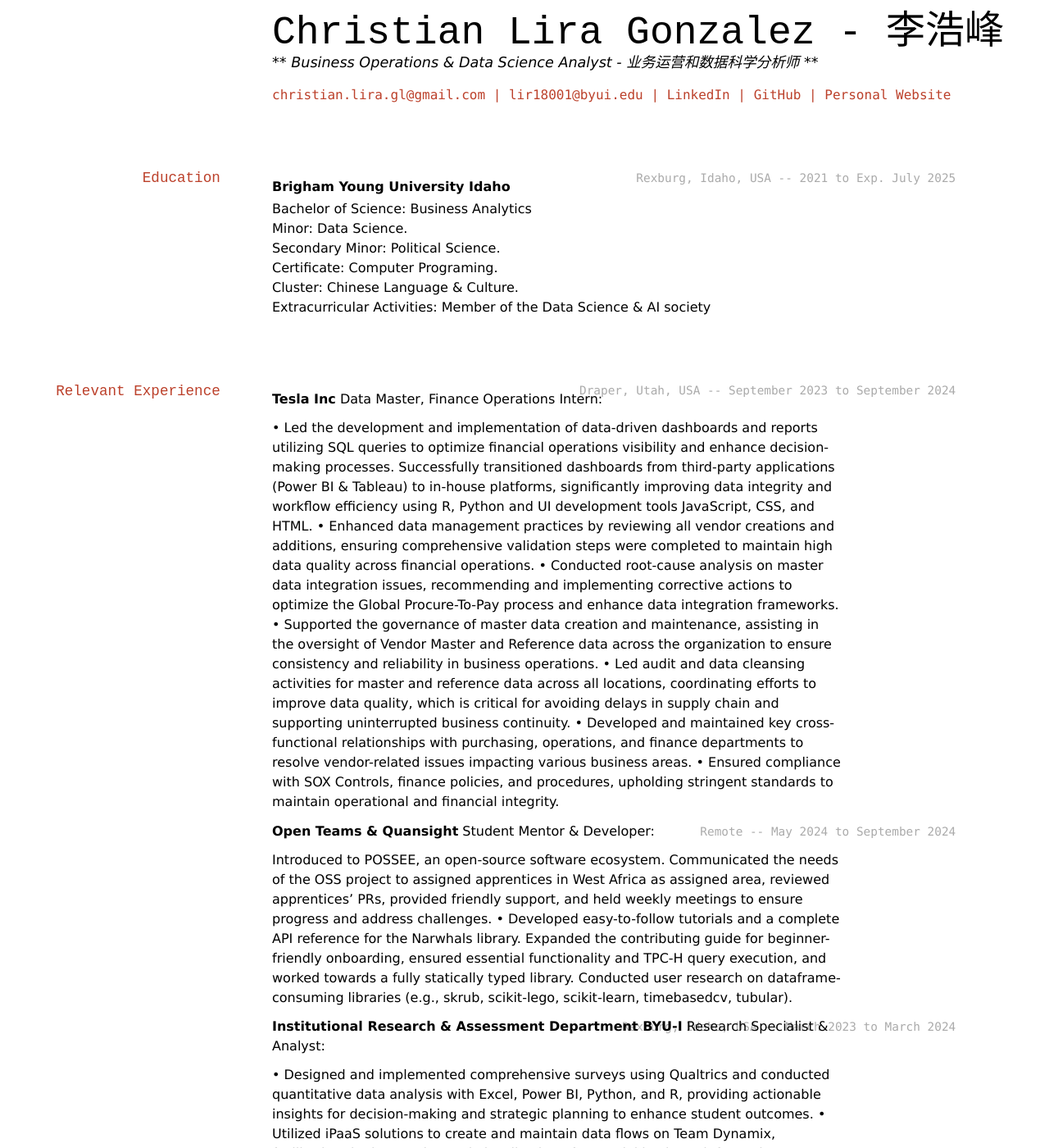
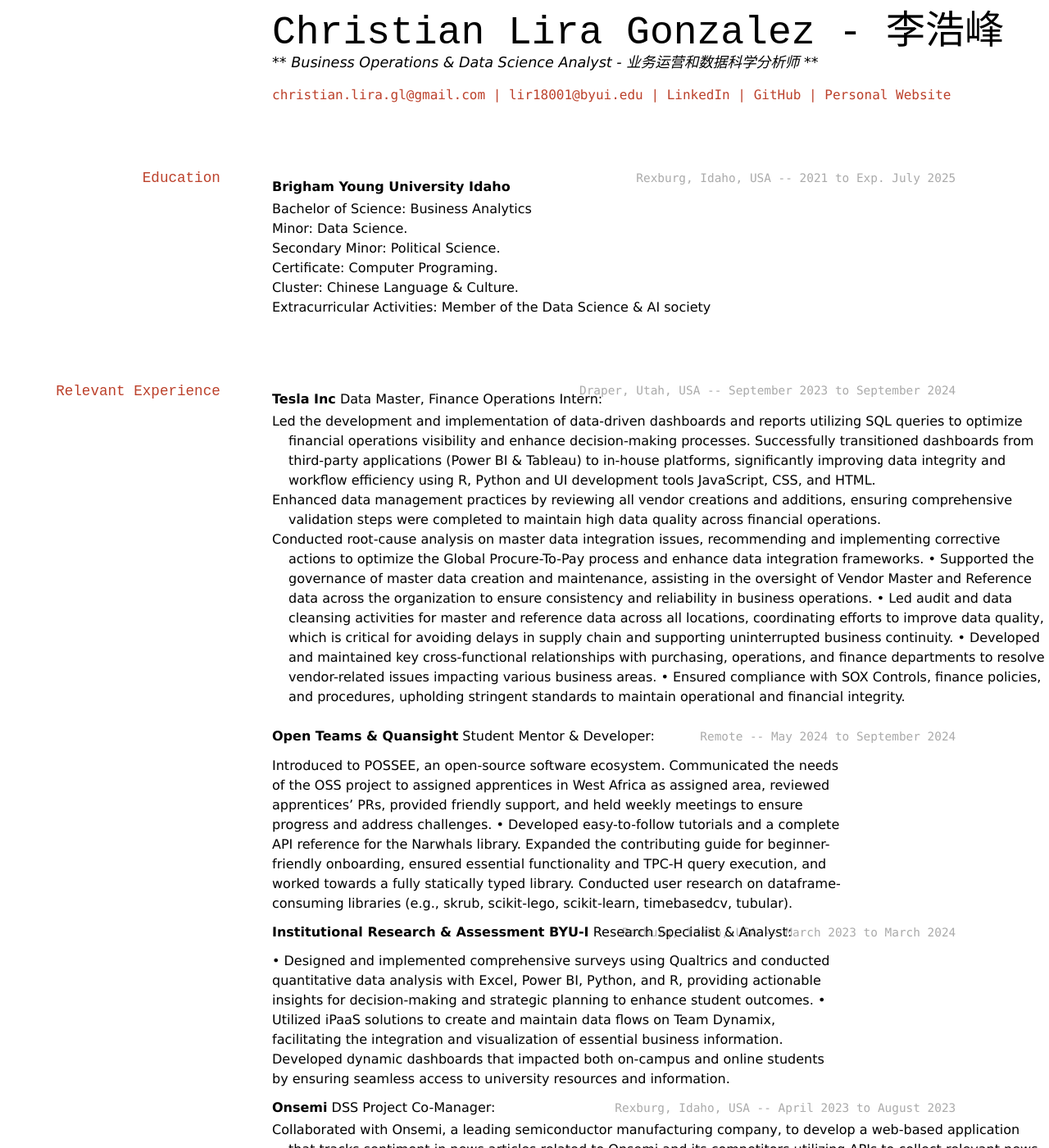
Before and after one commit to ChristianLG2/Christian_Lira_online_resume, a Jekyll site: the page built from docs/index.md, in a window 1280 px wide and 1400 px high. Shown: the whole window at 82% size. Built offline with Jekyll 4.4.1, drawn with Linux system fonts in a browser that asks for light colours.

Commit message:
oct 2024 update

```diff
--- a/docs/index.md
+++ b/docs/index.md
@@ -3,6 +3,9 @@ layout: cv
 title: Christian Lira's Resume
 ---
 # Christian Lira Gonzalez - 李浩峰
+
+
+
 *** Business Operations & Data Science Analyst - 业务运营和数据科学分析师 ***
 
 
@@ -35,14 +38,12 @@ __Brigham Young University Idaho__
 
 `Draper, Utah, USA -- September 2023 to September 2024`
 
-__Tesla Inc__ Data Master, Finance Operations Intern:
+__Tesla Inc__
+Data Master, Finance Operations Intern:
 
-• Led the development and implementation of data-driven dashboards and reports utilizing SQL queries to optimize financial operations visibility
-and enhance decision-making processes. Successfully transitioned dashboards from third-party applications (Power BI & Tableau) to in-house
-platforms, significantly improving data integrity and workflow efficiency using R, Python and UI development tools JavaScript, CSS, and HTML.
-• Enhanced data management practices by reviewing all vendor creations and additions, ensuring comprehensive validation steps were completed
-to maintain high data quality across financial operations.
-• Conducted root-cause analysis on master data integration issues, recommending and implementing corrective actions to optimize the Global
+* Led the development and implementation of data-driven dashboards and reports utilizing SQL queries to optimize financial operations visibility and enhance decision-making processes. Successfully transitioned dashboards from third-party applications (Power BI & Tableau) to in-house platforms, significantly improving data integrity and workflow efficiency using R, Python and UI development tools JavaScript, CSS, and HTML.
+* Enhanced data management practices by reviewing all vendor creations and additions, ensuring comprehensive validation steps were completed to maintain high data quality across financial operations.
+* Conducted root-cause analysis on master data integration issues, recommending and implementing corrective actions to optimize the Global
 Procure-To-Pay process and enhance data integration frameworks.
 • Supported the governance of master data creation and maintenance, assisting in the oversight of Vendor Master and Reference data across the
 organization to ensure consistency and reliability in business operations.
@@ -57,7 +58,8 @@ integrity.
 
 `Remote -- May 2024 to September 2024`
 
-__Open Teams & Quansight__ Student Mentor & Developer:
+__Open Teams & Quansight__
+Student Mentor & Developer:
 
 Introduced to POSSEE, an open-source software ecosystem. Communicated the needs of the OSS project to assigned apprentices in West Africa as
 assigned area, reviewed apprentices’ PRs, provided friendly support, and held weekly meetings to ensure progress and address challenges.
@@ -69,7 +71,8 @@ research on dataframe-consuming libraries (e.g., skrub, scikit-lego, scikit-lear
 
 `Rexburg, Idaho, USA -- March 2023 to March 2024`
 
-__Institutional Research & Assessment Department BYU-I__ Research Specialist & Analyst:
+__Institutional Research & Assessment BYU-I__
+Research Specialist & Analyst:
 
 • Designed and implemented comprehensive surveys using Qualtrics and conducted quantitative data analysis with Excel, Power BI, Python, and R,
 providing actionable insights for decision-making and strategic planning to enhance student outcomes.
@@ -91,7 +94,8 @@ __Onsemi__ DSS Project Co-Manager:
 
 `San Luis Potosi, SLP, Mexico -- June 2017 to December 2020`
 
-__Centro de Ingles Personalizado (CIP)__ Administrative Secretary & TESOL Teacher:
+__Centro de Ingles Personalizado (CIP)__
+Administrative Secretary & TESOL Teacher:
 
 * Analyzed, Co-designed, and ran social apps marketing campaigns raising the number of student and Professor applicants by about 30%, getting high levels of student retention and full classroom capacity.
 * Managed to create and improve the class structure for 2 Levels of TESOL for institutional implementation.
@@ -137,6 +141,7 @@ communication in diverse cultural environments.
 
 `Orem, Utah, USA ~ Pachuca, Hidalgo, Mexico -- August 2018 to June 2020`
 
+
 __Church of Jesus Christ of Latter Day Saints Service Missionary__
 
 * Led and trained groups of twenty-five missionaries across extensive geographical areas in two countries, overseeing performance and well-being.
```
